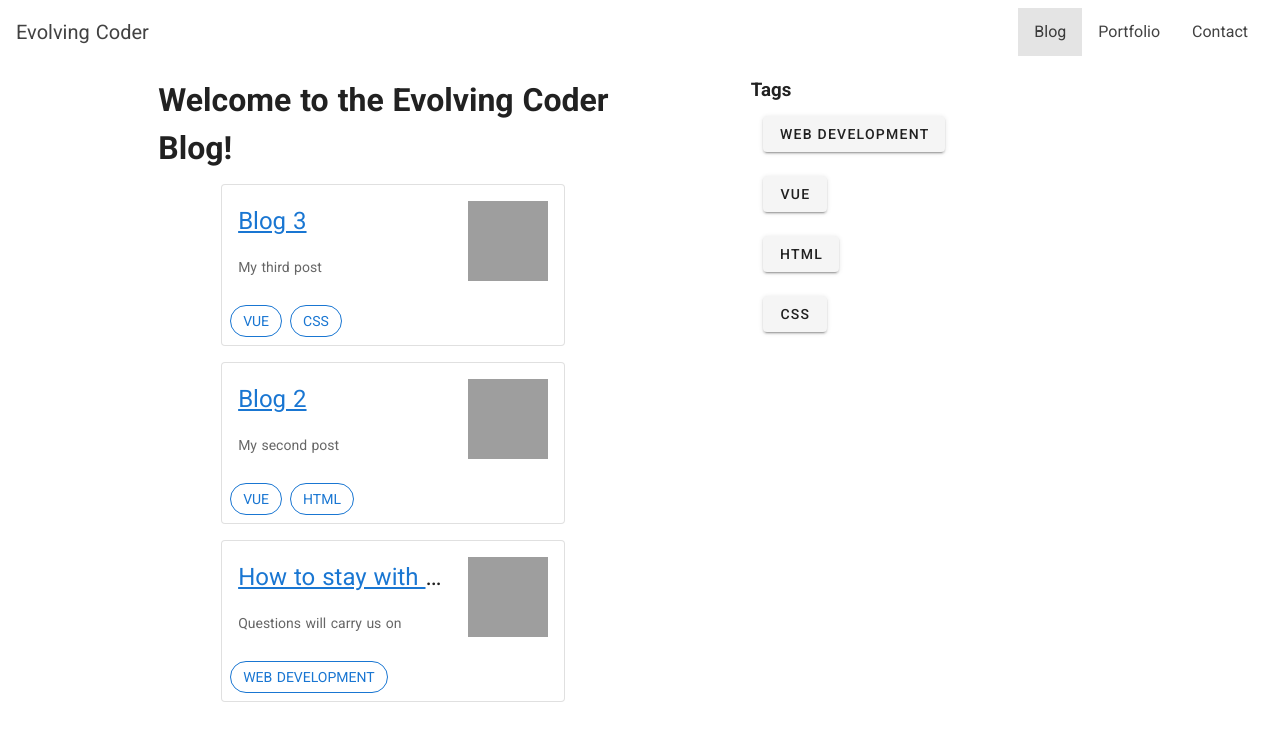
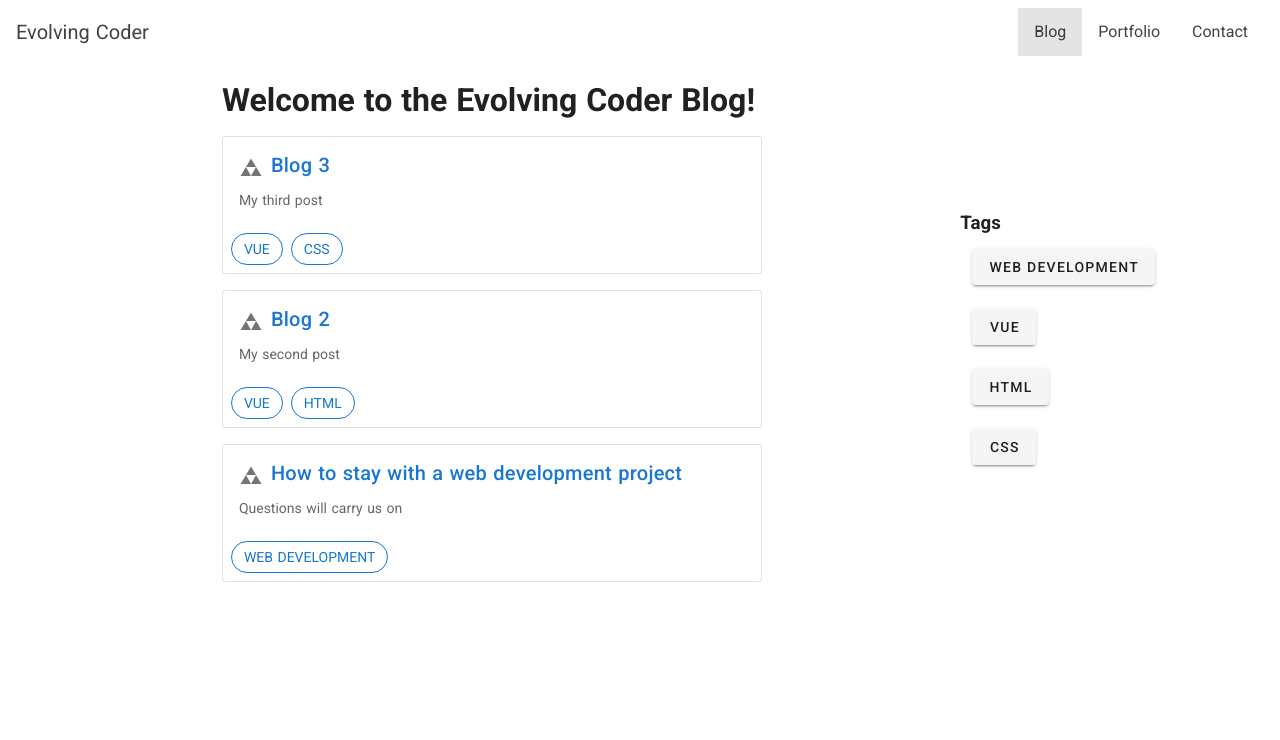
Before and after one commit to rhingstrumjr/evolving-coder, a Nuxt app: page /blog in a window 1280 px wide. Shown: the top 740 px of the page. Built offline with nearby package versions, Linux system fonts and the light colour scheme.

Commit message:
Style changes on blog page

```diff
--- a/components/BlogInfo.vue
+++ b/components/BlogInfo.vue
@@ -1,17 +1,15 @@
 <template>
   <v-container>
-    <v-card v-for="(post, index) in postList" :key="'post'+index" class="mx-auto mb-4" max-width="344" outlined>
+    <v-card max-width="540" v-for="(post, index) in postList" :key="'post'+index" class="mx-auto mb-4" outlined>
       <v-list-item three-line>
         <v-list-item-content>
-          <v-list-item-title class="headline mb-1">
+          <v-list-item-title class="title mb-1">
             <nuxt-link :to="post.path">
-              {{ post.title }}
+              <v-icon class="pr-2">mdi-triforce</v-icon>{{ post.title }}
             </nuxt-link>
           </v-list-item-title>
           <v-list-item-subtitle>{{ post.description }}</v-list-item-subtitle>
         </v-list-item-content>
-
-        <v-list-item-avatar tile size="80" color="grey" />
       </v-list-item>
 
       <v-card-actions>
@@ -44,3 +42,14 @@ export default {
   }
 }
 </script>
+
+<style scoped>
+a {
+  text-decoration: none;
+  color: rgb(46, 47, 63)
+}
+
+a:hover {
+  text-decoration: underline
+}
+</style>
--- a/pages/blog/index.vue
+++ b/pages/blog/index.vue
@@ -1,17 +1,19 @@
 <template>
   <v-container>
     <v-row class="d-xs-flex-direction: column d-md-flex">
-      <v-col cols="9" offset="1" md="5" md-offset="1">
-        <h1>Welcome to the Evolving Coder Blog!</h1>
+      <v-col cols="9" offset="1" md="7" md-offset="1">
+            <h1 style="display: block; margin: auto; max-width: 540px">Welcome to the Evolving Coder Blog!</h1>
         <BlogInfo :post-array="blogPostsToShow" />
       </v-col>
-      <v-col cols="9" offset="1" md="3">
-        <h3>Tags</h3>
+      <v-col cols="9" offset="1" md="3" align-self="center">
+        <v-container style="max-width: 540px">
+          <h3>Tags</h3>
         <v-container v-for="tag in tagList" :key="tag">
           <v-btn @click="filterPosts(tag)">
             {{ tag }}
           </v-btn>
           <br>
+        </v-container>
         </v-container>
       </v-col>
     </v-row>
@@ -99,7 +101,7 @@ export default {
 <style scoped>
 a {
   text-decoration: none;
-  color: darkolivegreen
+  color: rgb(46, 47, 63)
 }
 
 a:hover {
--- a/pages/index.vue
+++ b/pages/index.vue
@@ -16,19 +16,19 @@
     </v-parallax>
     <v-container>
       <v-row class="grey lighten-4">
-        <v-col cols="5" offset="1">
+        <v-col xs="11" sm="5" offset="1">
           <h1>What I do:</h1>
           <ol>
             <li>Design web applications to help people critically think.</li>
             <li>Document how I learn web development</li>
           </ol>
         </v-col>
-        <v-col cols="4">
-          <v-img src="../img/plan-design.jpg" />
+        <v-col xs="11" offset="1" offset-sm="0" sm="4">
+          <v-img min-width="230" max-width="420" src="../img/plan-design.jpg" />
         </v-col>
       </v-row>
       <v-row>
-        <v-col cols="5" offset="1">
+        <v-col xs="11" sm="5" offset="1">
           <h1>Current focus:</h1>
           <p>
             Setting up Evolving Coder to track my web development
@@ -37,7 +37,7 @@
         </v-col>
       </v-row>
       <v-row class="grey lighten-4">
-        <v-col cols="5" offset="1">
+        <v-col xs="11" sm="5" offset="1">
           <h1>Technologies I use:</h1>
           <ul>
             <li>
@@ -66,8 +66,8 @@
             </li>
           </ul>
         </v-col>
-        <v-col cols="4" align-self="center">
-          <v-img src="../img/web-tech.png" />
+        <v-col xs="11" offset="1" offset-sm="0" sm="4" align-self="center">
+          <v-img min-width="230" max-width="420" src="../img/web-tech.png" />
         </v-col>
       </v-row>
     </v-container>
```
